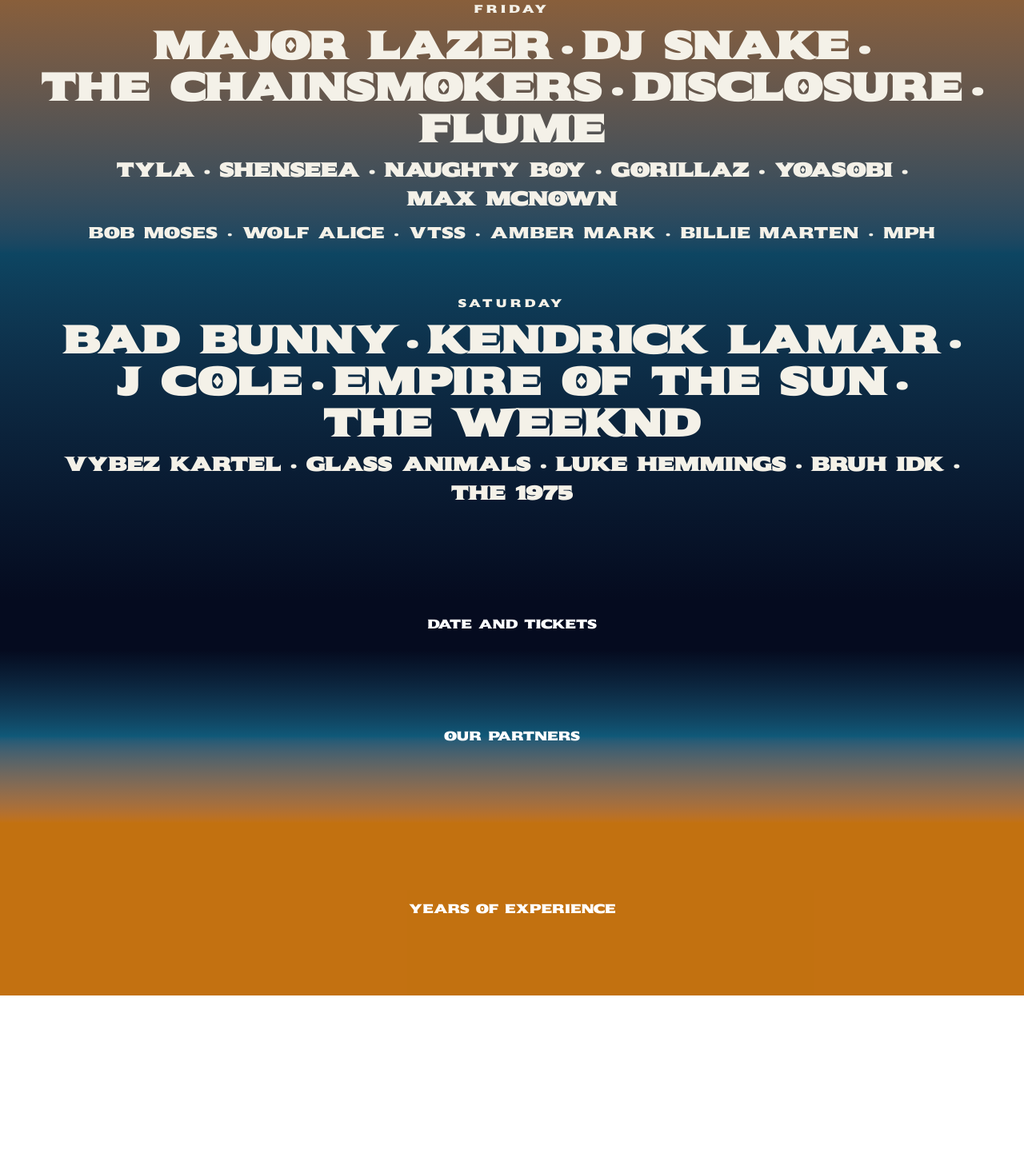
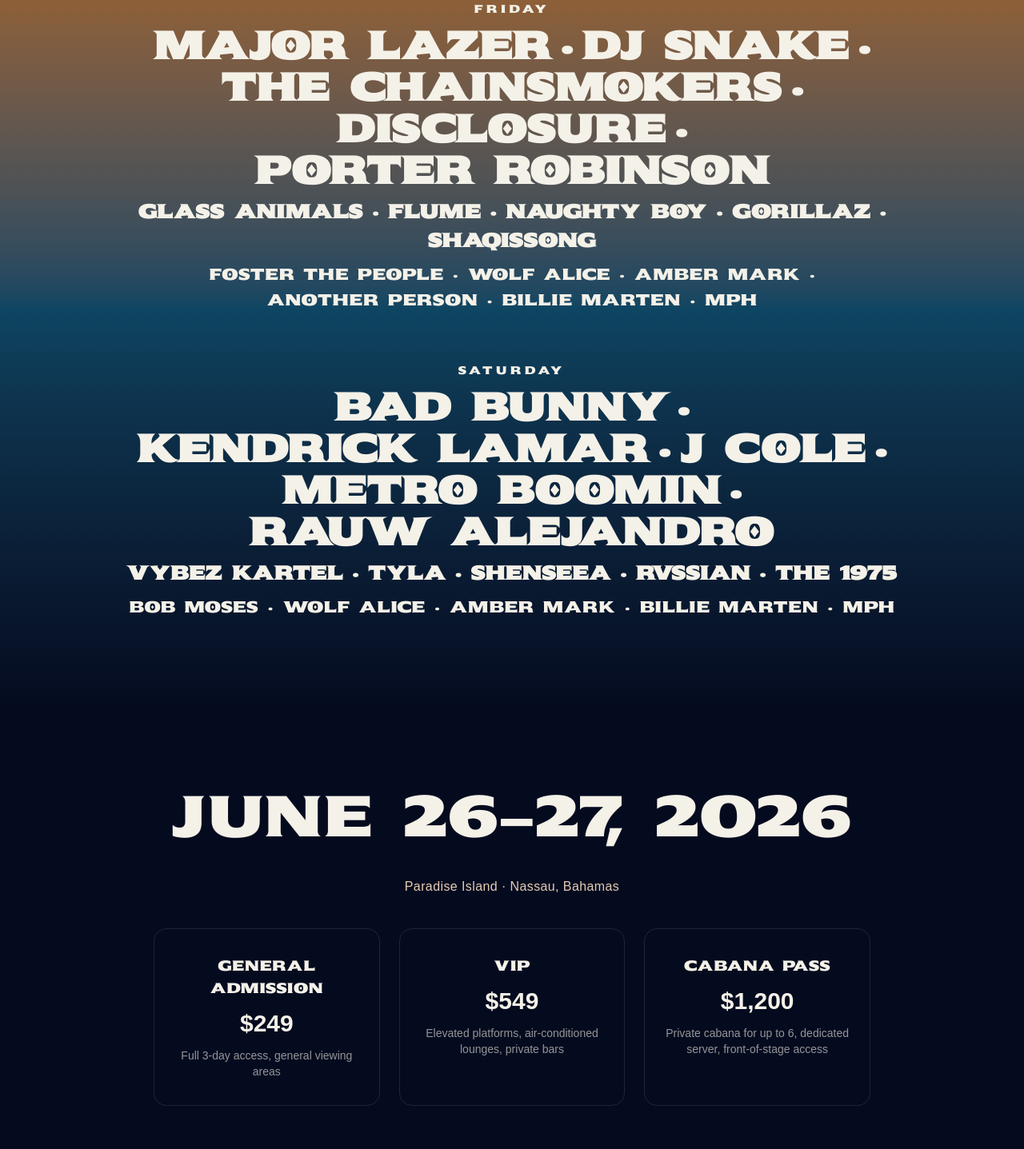
Before and after one commit to Haruni26/fake-music-festival, a Next.js app: page / in a window 1280 px wide. Shown: the part 920-2357 px from the top of the page at 80% size. Before the commit the page ends 2165 px from the top, so only its background shows below. Built offline with nearby package versions, Linux system fonts and the light colour scheme.

Commit message:
Moved lineup to its own file, added section for date and tickets

```diff
--- /dev/null
+++ b/app/components/dateandtickets.tsx
@@ -0,0 +1,54 @@
+const ticketTiers = [
+  {
+    name: "General Admission",
+    price: "$249",
+    description: "Full 3-day access, general viewing areas",
+  },
+  {
+    name: "VIP",
+    price: "$549",
+    description: "Elevated platforms, air-conditioned lounges, private bars",
+  },
+  {
+    name: "Cabana Pass",
+    price: "$1,200",
+    description:
+      "Private cabana for up to 6, dedicated server, front-of-stage access",
+  },
+];
+
+export function DateAndTickets() {
+  return (
+    <section className="relative bg-navy-deep px-6 py-24">
+      <div className="mx-auto flex max-w-4xl flex-col items-center gap-10 text-center">
+        <h1 className="font-display text-5xl md:text-7xl tracking-wide text-ivory">
+          June 26–27, 2026
+        </h1>
+
+        <p className="text-sm md:text-base tracking-wide text-beige">
+          Paradise Island · Nassau, Bahamas
+        </p>
+        <div className="grid w-full gap-6 sm:grid-cols-3">
+          {ticketTiers.map((tier) => (
+            <div
+              key={tier.name}
+              className="flex flex-col items-center gap-3 rounded-2xl border border-white/10 px-6 py-8 transition-colors hover:border-ivory/70"
+            >
+              <span className="font-display text-lg uppercase tracking-wide text-ivory">
+                {tier.name}
+              </span>
+              <span className="text-3xl font-bold text-ivory ">
+                {tier.price}
+              </span>
+              <p className="text-sm text-ivory/60">{tier.description}</p>
+            </div>
+          ))}
+        </div>
+
+        <button className="mt-4 rounded bg-ivory px-10 py-3 font-semibold text-navy-deep transition-all hover:shadow-[0_0_25px_rgba(70,230,255,0.6)]">
+          Get Tickets
+        </button>
+      </div>
+    </section>
+  );
+}
--- a/app/components/lineup.tsx
+++ b/app/components/lineup.tsx
@@ -3,7 +3,7 @@
   artists: string[];
 };
 
-type LineupDay = {
+type LineupDayData = {
   day: string;
   tiers: Tier[];
 };
@@ -34,7 +34,7 @@
   );
 }
 
-export function LineupDay({ day, tiers }: LineupDay) {
+function LineupDay({ day, tiers }: LineupDayData) {
   return (
     <div className="flex flex-col items-center gap-3 text-center">
       <span className="font-display text-sm tracking-[0.3em] text-ivory">
@@ -46,3 +46,83 @@
     </div>
   );
 }
+
+const lineup: LineupDayData[] = [
+  {
+    day: "Friday",
+    tiers: [
+      {
+        size: "xl",
+        artists: [
+          "Major Lazer",
+          "DJ Snake",
+          "The Chainsmokers",
+          "Disclosure",
+          "Porter Robinson",
+        ],
+      },
+      {
+        size: "md",
+        artists: [
+          "Glass Animals",
+          "Flume",
+          "Naughty Boy",
+          "Gorillaz",
+          "ShaqisSong",
+        ],
+      },
+      {
+        size: "sm",
+        artists: [
+          "Foster the People",
+          "Wolf Alice",
+          "Amber Mark",
+          "another person",
+          "Billie Marten",
+          "MPH",
+        ],
+      },
+    ],
+  },
+  {
+    day: "Saturday",
+    tiers: [
+      {
+        size: "xl",
+        artists: [
+          "Bad Bunny",
+          "Kendrick Lamar",
+          "J Cole",
+          "Metro Boomin",
+          "Rauw Alejandro",
+        ],
+      },
+      {
+        size: "md",
+        artists: ["Vybez Kartel", "Tyla", "Shenseea", "Rvssian", "The 1975"],
+      },
+      {
+        size: "sm",
+        artists: [
+          "Bob Moses",
+          "Wolf Alice",
+          "Amber Mark",
+          "Billie Marten",
+          "MPH",
+        ],
+      },
+    ],
+  },
+];
+
+export function LineupSection() {
+  return (
+    <section className="font-display relative px-6 py-24">
+      <div className="mx-auto flex max-w-5xl flex-col gap-16">
+        {lineup.map((d) => (
+          <LineupDay key={d.day} day={d.day} tiers={d.tiers} />
+        ))}
+      </div>
+    </section>
+  );
+}
--- a/app/page.tsx
+++ b/app/page.tsx
@@ -1,82 +1,6 @@
 import Image from "next/image";
-import { LineupDay } from "./components/lineup";
-
-const lineup = [
-  {
-    day: "Friday",
-    tiers: [
-      {
-        size: "xl" as const,
-        artists: [
-          "Major Lazer",
-          "DJ Snake",
-          "The Chainsmokers",
-          "Disclosure",
-          "Flume",
-        ],
-      },
-      {
-        size: "md" as const,
-        artists: [
-          "Tyla",
-          "Shenseea",
-          "Naughty Boy",
-          "Gorillaz",
-          "Yoasobi",
-          "Max McNown",
-        ],
-      },
-      {
-        size: "sm" as const,
-        artists: [
-          "Bob Moses",
-          "Wolf Alice",
-          "VTSS",
-          "Amber Mark",
-          "Billie Marten",
-          "MPH",
-        ],
-      },
-    ],
-  },
-  {
-    day: "Saturday",
-    tiers: [
-      {
-        size: "xl" as const,
-        artists: [
-          "Bad Bunny",
-          "Kendrick Lamar",
-          "J Cole",
-          "Empire of the Sun",
-          "The Weeknd",
-        ],
-      },
-      {
-        size: "md" as const,
-        artists: [
-          "Vybez Kartel",
-          "Glass Animals",
-          "Luke Hemmings",
-          "bruh idk",
-          "The 1975",
-        ],
-      },
-    ],
-  },
-];
-
-export function LineupSection() {
-  return (
-    <section className="font-display relative px-6 py-24">
-      <div className="mx-auto flex max-w-8xl flex-col gap-16">
-        {lineup.map((d) => (
-          <LineupDay key={d.day} day={d.day} tiers={d.tiers} />
-        ))}
-      </div>
-    </section>
-  );
-}
+import { LineupSection } from "./components/lineup";
+import { DateAndTickets } from "./components/dateandtickets";
 
 export default function Home() {
   return (
@@ -125,11 +49,9 @@
       </section>
 
       {/* Date and ticket section */}
-      <section className="relative bg-navy-deep px-5 py-5">
+      <section className="">
         <div>
-          <h1 className="font-display text-center text-white">
-            Date and Tickets
-          </h1>
+          <DateAndTickets />
         </div>
       </section>
 
```
